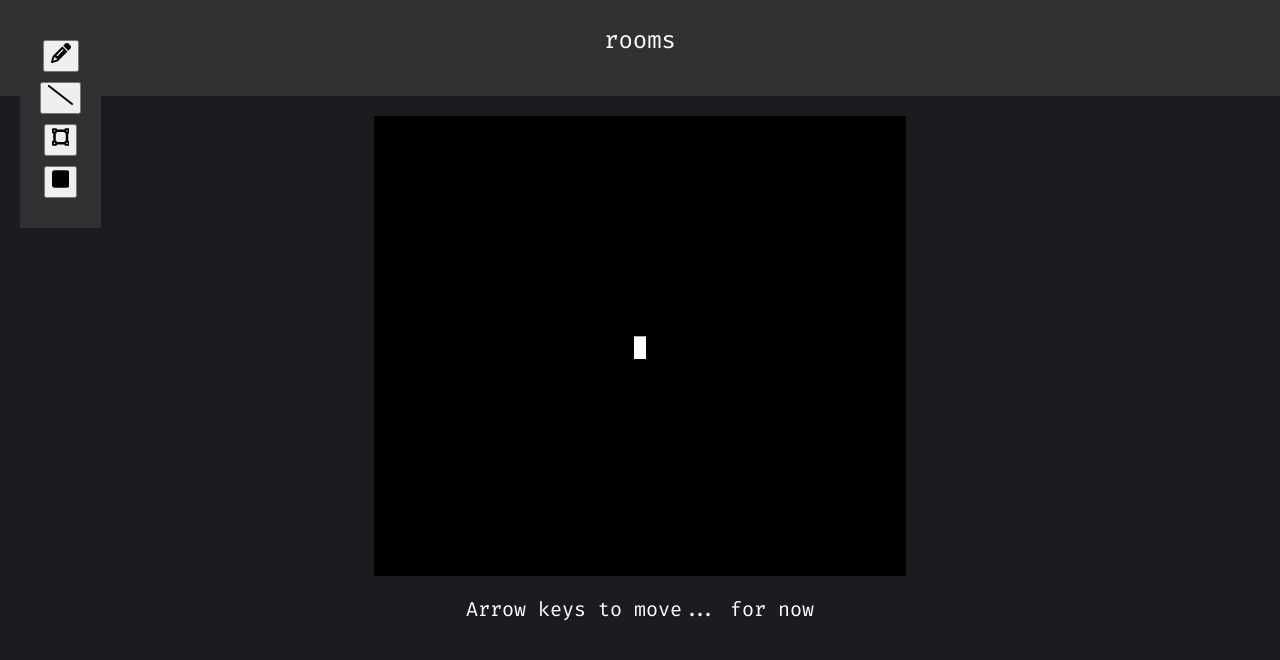
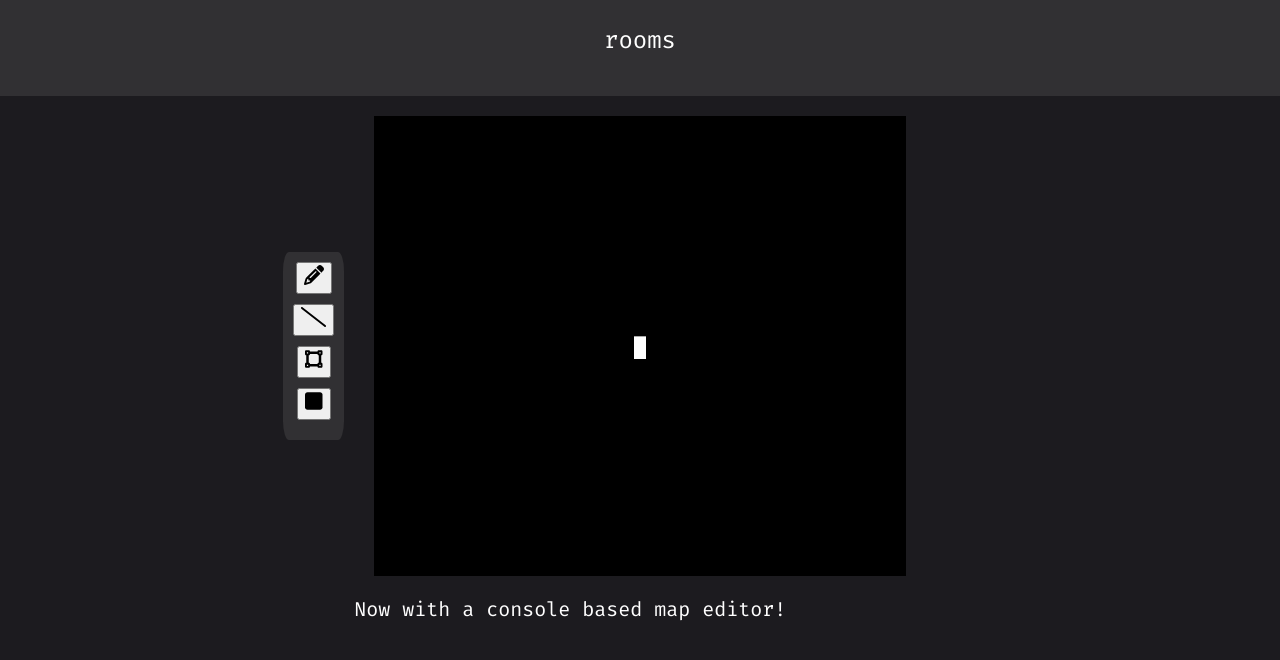
Before and after one commit to n1colassilva/rooms, a website: page index.html in a window 1280 px wide. Drawn offline with Linux system fonts and the light colour scheme.

Commit message:
editor positioning fixed
Signed-off-by: Nícolas Sousa <nicolassilva0109@gmail.com>

```diff
--- a/index.html
+++ b/index.html
@@ -11,9 +11,12 @@
 
 <body>
 	<header>rooms</header>
+	<main>
 		<div id="field-wrapper">
-		<main id="game-field" tabindex="0"></main>
+			<table id="game-field" tabindex="0">
+			</table>
 		</div>
+		<div id="editor-wrapper">
 			<div id="editor">
 				<button>
 					<svg xmlns="http://www.w3.org/2000/svg" height="1em"
@@ -44,7 +47,9 @@
 					</svg>
 				</button>
 			</div>
-	<footer>Arrow keys to move... for now</footer>
+		</div>
+		<footer>Now with a console based map editor!</footer>
+	</main>
 </body>
 <script src="javascript/classes.js"></script>
 <script src="javascript/graphics.js"></script>
--- a/rooms.css
+++ b/rooms.css
@@ -17,10 +17,21 @@ body {
 	background-color: var(--background);
 	color: white;
 	width: 100%;
+}
 
-	display: flex;
-	flex-flow: column;
+main {
+	background-color: var(--background);
+	color: white;
+	width: 100%;
+
+	display: grid;
+    grid-template-columns: 1fr 1fr 1fr;
+    grid-auto-columns: 1fr;
 	align-items: center;
+}
+
+main > * {
+	grid-column: 2;
 }
 
 header {
@@ -30,10 +41,6 @@ header {
 	height: 4em;
 	padding: 1em;
 	font-size: 1.2em;
-}
-
-main {
-	line-height: 1em;
 }
 
 #game-field {
@@ -68,16 +75,23 @@ main {
 	height: 1em;
 }
 
+#editor-wrapper{
+    display: flex;
+    justify-content: end;
+    align-items: center;
+    grid-column: 1;
+    grid-row: 1;
+	padding: 10px;
+}
 
 #editor {
+	border-radius: 10%;
     display: flex;
     flex-direction: column;
     align-items: center;
     position: absolute;
-    left: 20px;
-    top: 20px;
     background-color: var(--surface-0);
-    padding: 20px;
+    padding: 10px;
 }
 
 
```
Lines whose indentation alone changed are shown as unchanged.
